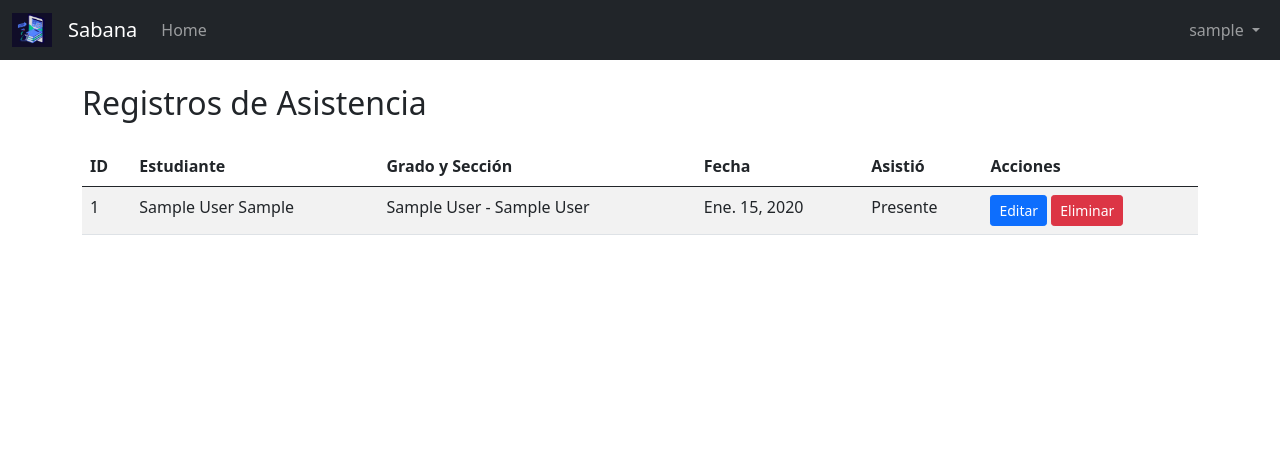
After one commit to RR20102/DSI2024-SABANAPROYECT, a Django app: page /asistencia/ver_asistencias/ in a window 1280 px wide. The commit adds this page. Shown: the top 475 px of the page. Run offline with Django 3.2, Linux system fonts and the light colour scheme; a user stored in the database is signed in; tables that the repository leaves empty hold one stand-in row (values such as "Sample post"); some libraries are stand-ins or nearby versions.

Commit message:
Editar asistencia
Se cero la funcionalidad de editar asistencia

```diff
--- a/accounts/forms.py
+++ b/accounts/forms.py
@@ -156,11 +156,6 @@ class DocenteForm(forms.ModelForm):
 
 
 #Registro de asistencia
-ASISTENCIA_CHOICES = [
-        ('P', 'Presente'),
-        ('A', 'Ausente'),
-    ]
-
 class SeleccionarGradoSeccionForm(forms.Form):
     grado_seccion = forms.ModelChoiceField(
         queryset=GradoSeccion.objects.all(),
@@ -172,13 +167,23 @@ class SeleccionarGradoSeccionForm(forms.Form):
         label="Fecha de asistencia"
     )
 
+ASISTENCIA_CHOICES = [
+    ('P', 'Presente'),
+    ('A', 'Ausente'),
+]
 
 class AsistenciaForm(forms.ModelForm):
+    asistio = forms.ChoiceField(choices=ASISTENCIA_CHOICES, widget=forms.RadioSelect)
+
     class Meta:
         model = Asistencia
         fields = ['id_alumno', 'asistio']
-        widgets = {
-            'asistio': forms.RadioSelect(choices=ASISTENCIA_CHOICES),  # Usamos radio buttons
-        }
+
+    def clean_id_alumno(self):
+        id_alumno = self.cleaned_data.get('id_alumno')
+        if not id_alumno:
+            raise forms.ValidationError("El campo 'id_alumno' es obligatorio.")
+        return id_alumno
+
 
 AsistenciaFormSet = modelformset_factory(Asistencia, form=AsistenciaForm, extra=0)
--- /dev/null
+++ b/accounts/templates/accounts/ver_asistencias.html
@@ -0,0 +1,66 @@
+{% extends "accounts/templates/accounts/base.html" %}
+{% block title %}SABANA - Registros de Asistencia{% endblock %}
+{% block content %}
+<div class="container mt-4">
+    <h2 class="mb-4">Registros de Asistencia</h2>
+
+    {% if success_message %}
+    <div class="alert alert-success alert-dismissible fade show" role="alert">
+        {% for message in success_message %}
+            {{ message }}
+        {% endfor %}
+        <button type="button" class="close" data-dismiss="alert" aria-label="Close">
+            <span aria-hidden="true">&times;</span>
+        </button>
+    </div>
+    {% endif %}
+
+    {% if asistencias %}
+        <table class="table table-striped">
+            <thead>
+                <tr>
+                    <th>ID</th>
+                    <th>Estudiante</th>
+                    <th>Grado y Sección</th>
+                    <th>Fecha</th>
+                    <th>Asistió</th>
+                    <th>Acciones</th>
+                </tr>
+            </thead>
+            <tbody>
+                {% for asistencia in asistencias %}
+                    <tr>
+                        <td>{{ asistencia.id_asistencia }}</td>
+                        <td>{{ asistencia.id_alumno.nombreAlumno }} {{ asistencia.id_alumno.apellidoAlumno }}</td>
+                        <td>{{ asistencia.idgradoseccion }}</td>
+                        <td>{{ asistencia.fechaasistencia }}</td>
+                        <td>
+                            {% if asistencia.asistio == 'P' %}
+                                Presente
+                            {% elif asistencia.asistio == 'A' %}
+                                Ausente
+                            {% else %}
+                                No especificado
+                            {% endif %}
+                        </td>
+                        <td>
+                            <!-- Botón de Editar -->
+                            <a href="{% url 'editar_asistencia' asistencia.id_asistencia %}" class="btn btn-primary btn-sm">Editar</a>
+
+                            <!-- Botón de Eliminar -->
+                            <form action="{% url 'eliminar_asistencia' asistencia.id_asistencia %}" method="POST" style="display:inline;">
+                                {% csrf_token %}
+                                <button type="submit" class="btn btn-danger btn-sm" onclick="return confirm('¿Estás seguro de que deseas eliminar este registro?');">Eliminar</button>
+                            </form>
+                        </td>
+                    </tr>
+                {% endfor %}
+            </tbody>
+        </table>
+    {% else %}
+        <div class="alert alert-warning" role="alert">
+            No hay registros de asistencia disponibles.
+        </div>
+    {% endif %}
+</div>
+{% endblock %}
--- a/accounts/urls.py
+++ b/accounts/urls.py
@@ -31,4 +31,7 @@ urlpatterns = [
     #Codigo Registro de Asistencia - Ricardo
     path('asistencia/gestionar_asistencia/', views.gestionar_asistencia, name='gestionar_asistencia'),
     path('asistencia/registrar_asistencia/<int:id_gradoseccion>/<str:fecha>/', views.registrar_asistencia, name='registrar_asistencia'),
+    path('asistencia/ver_asistencias/', views.ver_asistencias, name='ver_asistencias'),
+    path('asistencia/editar/<int:id_asistencia>/', views.editar_asistencia, name='editar_asistencia'),
+    path('asistencia/eliminar/<int:id_asistencia>/', views.eliminar_asistencia, name='eliminar_asistencia'),
 ]
--- a/accounts/views.py
+++ b/accounts/views.py
@@ -1,7 +1,7 @@
 from django.shortcuts import render, get_object_or_404, redirect
 #Importacion de modelos de la base de datos - Codigo Daniel
 from .models import Docente, Grado, Seccion, Asignacion, Estudiante, GradoSeccion, Asistencia
-from .forms import AsignacionForm, EstudianteForm, AsistenciaFormSet, SeleccionarGradoSeccionForm
+from .forms import AsignacionForm, EstudianteForm, AsistenciaFormSet, SeleccionarGradoSeccionForm, AsistenciaForm
 from django.contrib import messages  # Importa messages
 from django.http import JsonResponse
 import json
@@ -486,32 +486,100 @@ def gestionar_asistencia(request):
         if form.is_valid():
             grado_seccion = form.cleaned_data['grado_seccion']
             fecha = form.cleaned_data['fecha']
-            return redirect('registrar_asistencia', id_gradoseccion=grado_seccion.id, fecha=fecha)
+            return redirect('registrar_asistencia', id_gradoseccion=grado_seccion.id_gradoseccion, fecha=fecha)
     else:
         form = SeleccionarGradoSeccionForm()
 
-    return render(request, 'accounts/gestionar_asistencia.html', {'form': form})
+    return render(request, 'accounts/gestionar_asistencia.html', {
+        'form': form,
+        'success_message': messages.get_messages(request)  # Pasar los mensajes a la plantilla
+    })
 
 
 @login_required
 def registrar_asistencia(request, id_gradoseccion, fecha=None):
+    fecha = fecha or timezone.now().date()
+    print(f"Fecha de asistencia: {fecha}")
 
-    fecha = fecha or timezone.now().date()
     estudiantes = Estudiante.objects.filter(id_gradoseccion=id_gradoseccion)
+    print(f"Número de estudiantes encontrados: {estudiantes.count()}")
+
     asistencias = Asistencia.objects.filter(idgradoseccion=id_gradoseccion, fechaasistencia=fecha)
+    print(f"Número de registros de asistencia existentes: {asistencias.count()}")
 
     if not asistencias.exists():
-
+        print("No existen registros de asistencia. Creando nuevos registros...")
         for estudiante in estudiantes:
             Asistencia.objects.create(id_alumno=estudiante, idgradoseccion_id=id_gradoseccion, fechaasistencia=fecha)
+            print(f"Registro de asistencia creado para: {estudiante.nombreAlumno} {estudiante.apellidoAlumno}")
+
         asistencias = Asistencia.objects.filter(idgradoseccion=id_gradoseccion, fechaasistencia=fecha)
+        print(f"Número de registros de asistencia después de la creación: {asistencias.count()}")
 
     if request.method == 'POST':
         formset = AsistenciaFormSet(request.POST, queryset=asistencias)
-        if formset.is_valid():
+        print("Datos del formulario enviados:", request.POST)
+
+        all_valid = True
+        errors = []
+
+        # Validar cada formulario en el formset
+        for form in formset:
+            if form.is_valid():
+                print("Formulario válido:", form.cleaned_data)
+            else:
+                all_valid = False
+                errors.append(form.errors)
+                print("Errores en el formulario:", form.errors)
+
+        if all_valid:
             formset.save()
-            return redirect('asistencia_exitosa')
+            print("Registros de asistencia guardados con éxito.")
+            return redirect('gestionar_asistencia')
+        else:
+            print("Errores de validación encontrados:", errors)
+
     else:
         formset = AsistenciaFormSet(queryset=asistencias)
+        print("Cargando formset para GET. Número de registros:", asistencias.count())
 
-    return render(request, 'accounts/gestionar_asistencia.html', {'formset': formset, 'fecha': fecha})
+    return render(request, 'accounts/registrar_asistencia.html', {'formset': formset, 'fecha': fecha})
+
+@login_required
+def ver_asistencias(request):
+    asistencias = Asistencia.objects.all().order_by('-fechaasistencia')
+    return render(request, 'accounts/ver_asistencias.html', {'asistencias': asistencias})
+
+@login_required
+def editar_asistencia(request, id_asistencia):
+    asistencia = get_object_or_404(Asistencia, id_asistencia=id_asistencia)
+
+    print(f"Editando asistencia para ID: {asistencia.id_asistencia}")  # Verificar el ID de asistencia
+
+    if request.method == 'POST':
+        print("Formulario enviado.")  # Confirmar que se envió el formulario
+        print("Datos recibidos:", request.POST)  # Imprimir datos recibidos del formulario
+
+        # Crear un formulario con los datos enviados
+        form = AsistenciaForm(request.POST, instance=asistencia)
+
+        if form.is_valid():
+            form.save()
+            messages.success(request, "Asistencia actualizada exitosamente.")
+            return redirect('ver_asistencias')
+        else:
+            print(f"Errores en el formulario: {form.errors}")  # Mostrar errores en consola
+    else:
+        form = AsistenciaForm(instance=asistencia)
+
+    return render(request, 'accounts/editar_asistencia.html', {'form': form, 'asistencia': asistencia})
+
+
+
+# Vista para eliminar un registro de asistencia
+@login_required
+def eliminar_asistencia(request, id_asistencia):
+    asistencia = get_object_or_404(Asistencia, id_asistencia=id_asistencia)
+    asistencia.delete()
+    messages.success(request, "Asistencia eliminada exitosamente.")
+    return redirect('ver_asistencias')  # Cambia esta URL si es necesario
```
Also changed, not shown: accounts/templates/accounts/editar_asistencia.html (added, +36 -0 lines), accounts/templates/accounts/gestionar_asistencia.html (+12 -0 lines), accounts/templates/accounts/registrar_asistencia.html (+14 -5 lines), accounts/migrations/0002_alter_asistencia_asistio.py (added), accounts/models.py (line endings or trailing spaces).
